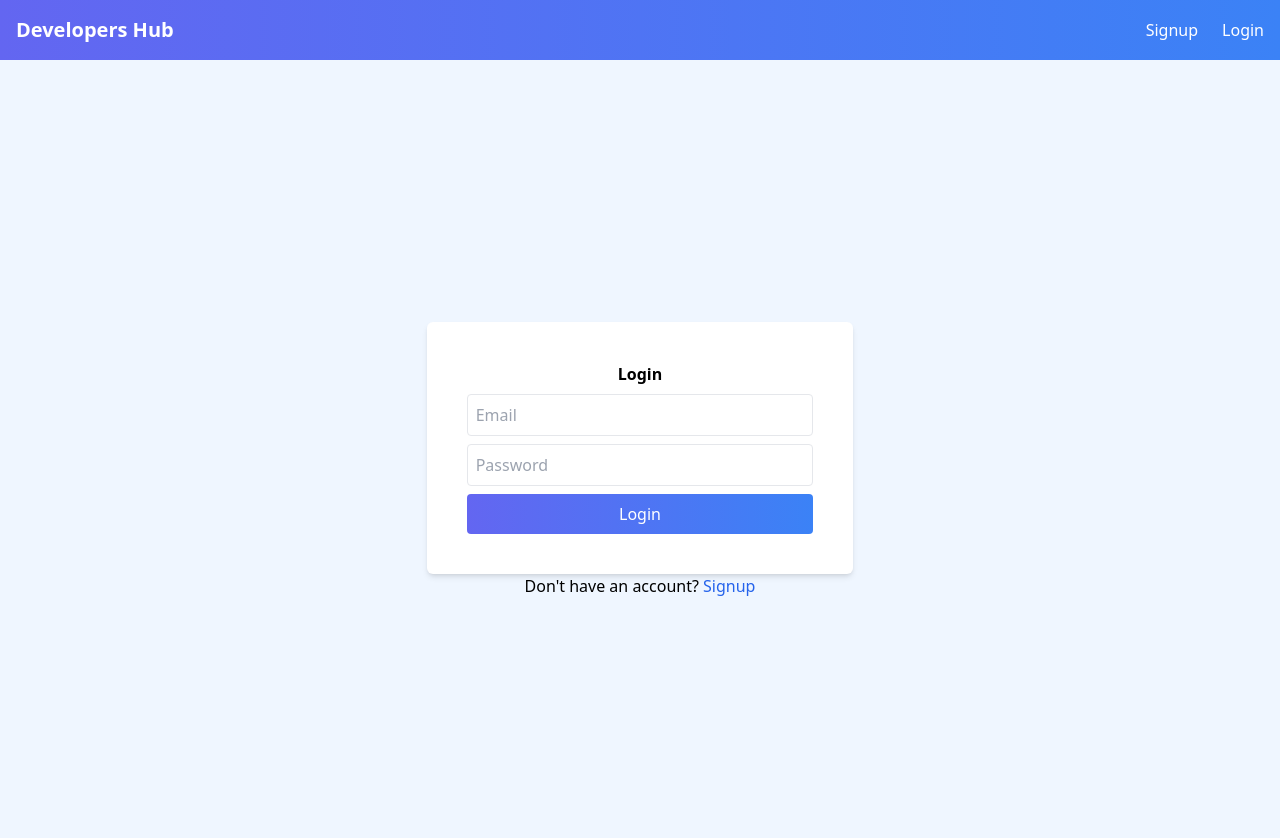
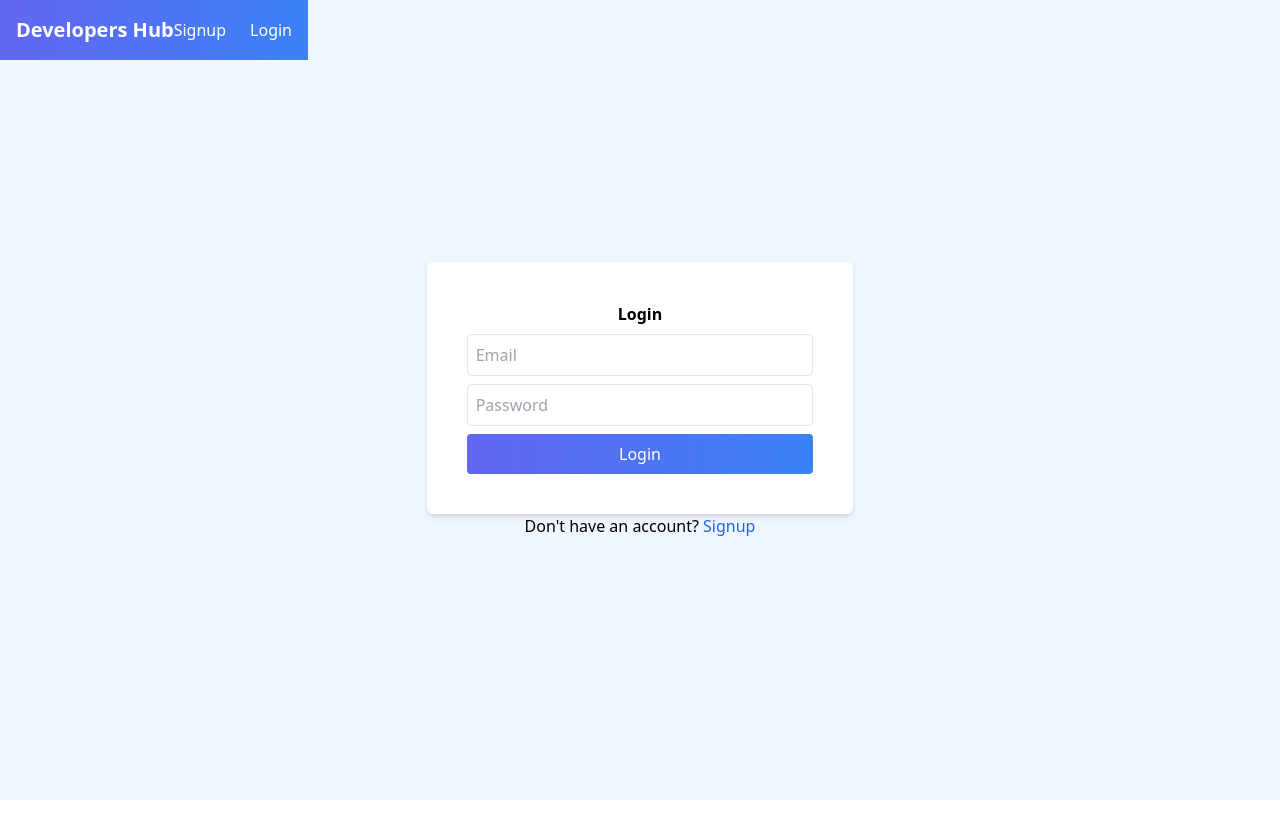
Before and after one commit to PraveenGokavarapu12/Developers-Hub, a React (Create React App) app in the folder frontend/: page /login in a window 1280 px wide. Shown: the top 838 px of the page. After the commit the page ends 800 px from the top, so only its background shows below. Built offline with nearby package versions, Linux system fonts and the light colour scheme.

Commit message:
Update Navbar.js

```diff
--- a/frontend/src/pages/Navbar.js
+++ b/frontend/src/pages/Navbar.js
@@ -10,7 +10,7 @@ const Navbar = () => {
     navigate('/login')
   }
   return (
-    <nav className=" p-4 bg-gradient-to-r from-indigo-500 to-blue-500 text-white">
+    <nav className=" p-4 bg-gradient-to-r from-indigo-500 to-blue-500 text-white top-0 fixed z-50 left-0">
       <div className="container mx-auto flex justify-between items-center">
         {/* Logo */}
         <a href="#" className="text-white text-xl font-bold">Developers Hub</a>
```
